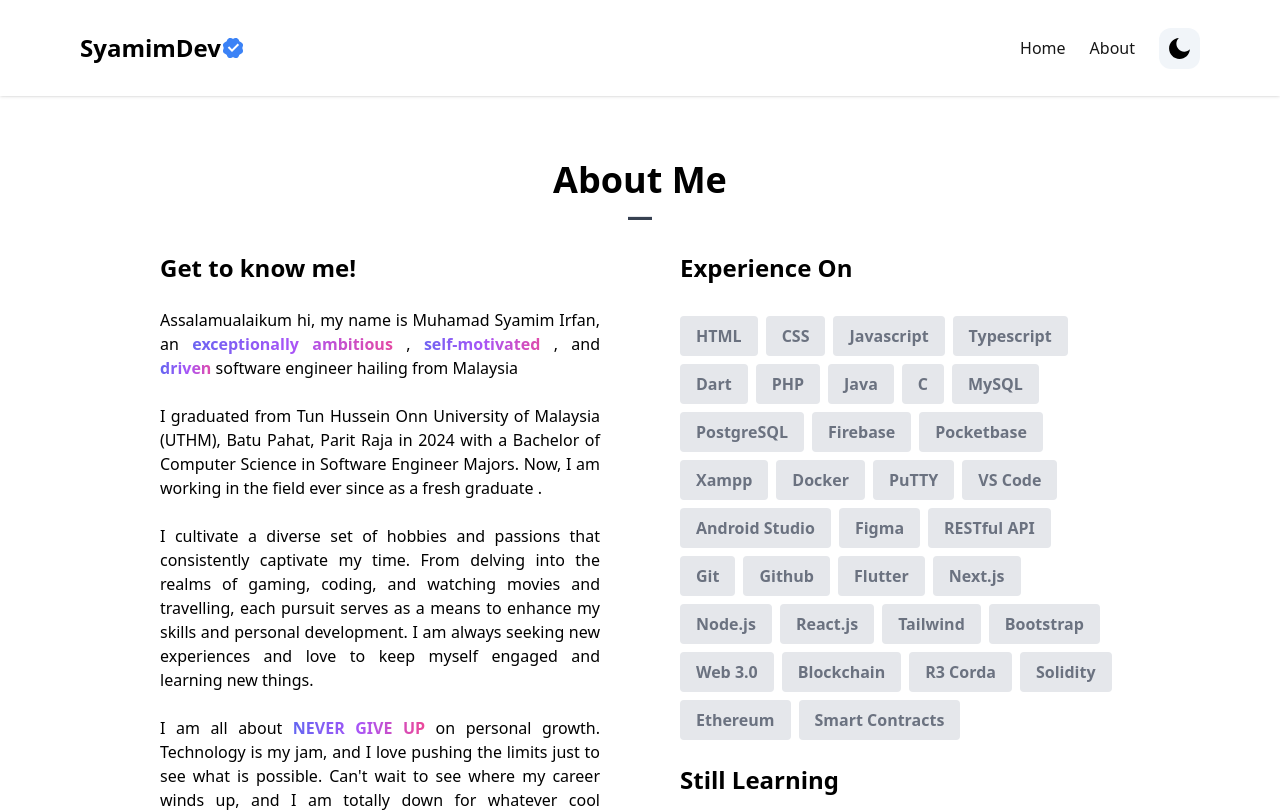
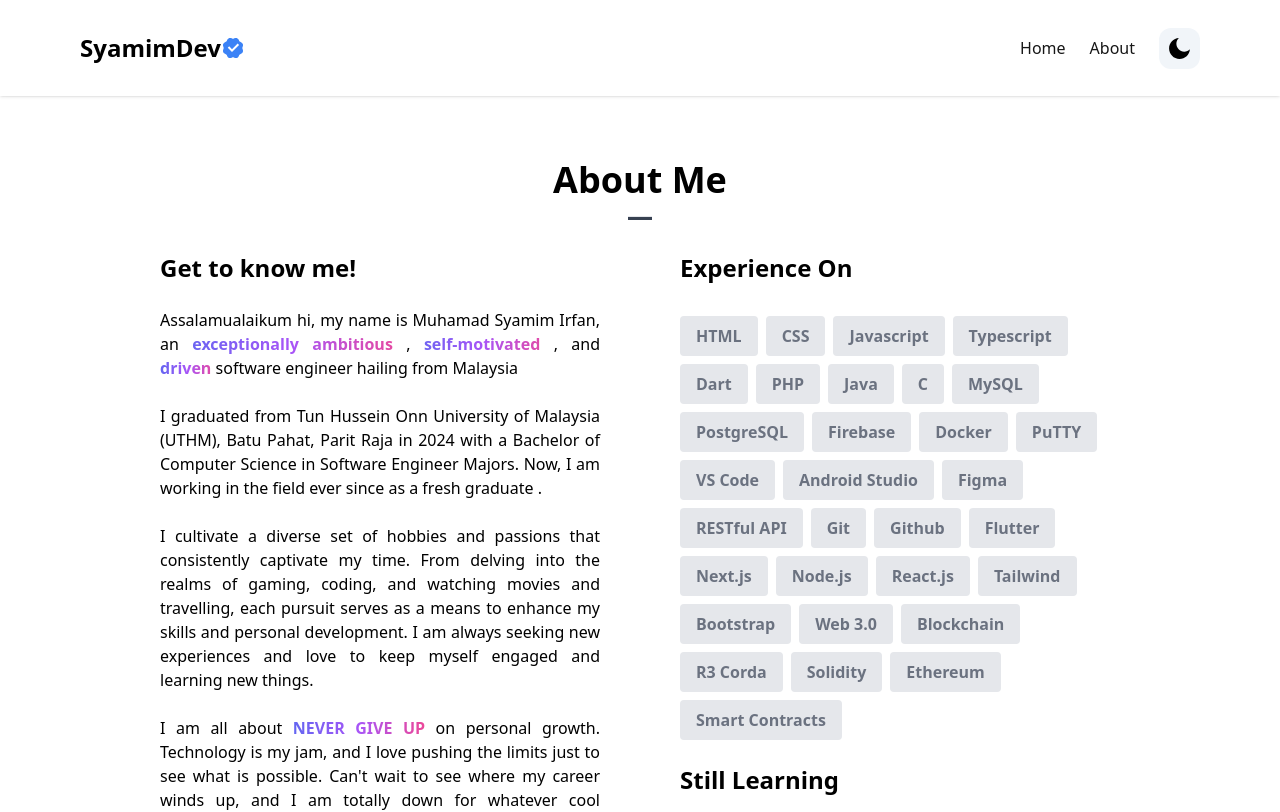
Before and after one commit to syamimirfan/syamimdev, a Next.js app: page /AboutSection in a window 1280 px wide. Shown: the top 812 px of the page. Built offline with nearby package versions, Linux system fonts and the light colour scheme.

Commit message:
new resume and remove PPT Interview

```diff
--- a/app/about/about-section.tsx
+++ b/app/about/about-section.tsx
@@ -1,42 +1,40 @@
-import React from 'react'
-import Link from 'next/link'
-import Image from 'next/image'
+import React from "react";
+import Link from "next/link";
+import Image from "next/image";
 
 const experiences = [
-    { experience : "HTML" },
-    { experience : "CSS" },
-    { experience : "Javascript" },
-    { experience : "Typescript" },
-    { experience : "Dart" },
-    { experience : "PHP" },
-    { experience : "Java" },
-    { experience : "C" },
-    { experience : "MySQL" },
-    { experience : "PostgreSQL" },
-    { experience : "Firebase" },
-    { experience : "Pocketbase" },
-    { experience : "Xampp" },
-    { experience : "Docker" },
-    { experience : "PuTTY" },
-    { experience : "VS Code" },
-    { experience : "Android Studio" },
-    { experience : "Figma" },
-    { experience : "RESTful API" },
-    { experience : "Git" },
-    { experience : "Github" },
-    { experience : "Flutter" },
-    { experience : "Next.js" },
-    { experience : "Node.js" },
-    { experience : "React.js" },
-    { experience : "Tailwind" },
-    { experience : "Bootstrap" },
-    { experience : "Web 3.0" },
-    { experience : "Blockchain" },
-    { experience : "R3 Corda" },
-    { experience : "Solidity" },
-    { experience : "Ethereum" },
-    { experience : "Smart Contracts" },
-]
+  { experience: "HTML" },
+  { experience: "CSS" },
+  { experience: "Javascript" },
+  { experience: "Typescript" },
+  { experience: "Dart" },
+  { experience: "PHP" },
+  { experience: "Java" },
+  { experience: "C" },
+  { experience: "MySQL" },
+  { experience: "PostgreSQL" },
+  { experience: "Firebase" },
+  { experience: "Docker" },
+  { experience: "PuTTY" },
+  { experience: "VS Code" },
+  { experience: "Android Studio" },
+  { experience: "Figma" },
+  { experience: "RESTful API" },
+  { experience: "Git" },
+  { experience: "Github" },
+  { experience: "Flutter" },
+  { experience: "Next.js" },
+  { experience: "Node.js" },
+  { experience: "React.js" },
+  { experience: "Tailwind" },
+  { experience: "Bootstrap" },
+  { experience: "Web 3.0" },
+  { experience: "Blockchain" },
+  { experience: "R3 Corda" },
+  { experience: "Solidity" },
+  { experience: "Ethereum" },
+  { experience: "Smart Contracts" },
+];
 
 const learning = [
   { learning: "C#" },
@@ -58,12 +56,12 @@ const learning = [
   { learning: "AWS" },
   { learning: "Azure" },
   { learning: "DigitalOcean" },
-]
+];
 
 const About_Section = () => {
   return (
     <section id="about">
-        <div className='my-24 pb-12 md:pt-16 md:pb-48'>
+      <div className="my-24 pb-12 md:pt-16 md:pb-48">
         <h1 className="text-center font-bold text-4xl">
           About Me
           <hr className="w-6 h-1 mx-auto my-4 bg-gray-700 dark:bg-white border-0-rounded"></hr>
@@ -74,63 +72,85 @@ const About_Section = () => {
               Get to know me!
             </h1>
             <p className="text-justify">
-                        Assalamualaikum hi, my name is  Muhamad Syamim Irfan, an{""}
-                        <span className="font-bold text-transparent bg-clip-text bg-gradient-to-r from-indigo-500 via-purple-500 to-pink-500"> {"exceptionally ambitious"} </span>,
-                        <span className="font-bold text-transparent bg-clip-text bg-gradient-to-r from-indigo-500 via-purple-500 to-pink-500"> {"self-motivated"} </span>, and
-                        <span className="font-bold text-transparent bg-clip-text bg-gradient-to-r from-indigo-500 via-purple-500 to-pink-500"> {"driven"} </span>
+              Assalamualaikum hi, my name is Muhamad Syamim Irfan, an{""}
+              <span className="font-bold text-transparent bg-clip-text bg-gradient-to-r from-indigo-500 via-purple-500 to-pink-500">
+                {" "}
+                {"exceptionally ambitious"}{" "}
+              </span>
+              ,
+              <span className="font-bold text-transparent bg-clip-text bg-gradient-to-r from-indigo-500 via-purple-500 to-pink-500">
+                {" "}
+                {"self-motivated"}{" "}
+              </span>
+              , and
+              <span className="font-bold text-transparent bg-clip-text bg-gradient-to-r from-indigo-500 via-purple-500 to-pink-500">
+                {" "}
+                {"driven"}{" "}
+              </span>
               software engineer hailing from Malaysia
             </p>
             <br />
             <p className="text-justify">
-                        I graduated from Tun Hussein Onn University of Malaysia {"(UTHM)"}, Batu Pahat,
-                        Parit Raja in 2024 with a Bachelor of Computer Science in Software Engineer Majors.
-                        Now, I am working in the field ever since as a fresh graduate .
+              I graduated from Tun Hussein Onn University of Malaysia {"(UTHM)"}
+              , Batu Pahat, Parit Raja in 2024 with a Bachelor of Computer
+              Science in Software Engineer Majors. Now, I am working in the
+              field ever since as a fresh graduate .
             </p>
             <br />
             <p className="text-justify">
-                        I cultivate a diverse set of hobbies and passions that consistently captivate my time.
-                        From delving into the realms of gaming, coding, and watching movies and travelling,
-                        each pursuit serves as a means to enhance my skills and personal development.
-                        I am always seeking new experiences and love to keep myself
-                        engaged and learning new things.
+              I cultivate a diverse set of hobbies and passions that
+              consistently captivate my time. From delving into the realms of
+              gaming, coding, and watching movies and travelling, each pursuit
+              serves as a means to enhance my skills and personal development. I
+              am always seeking new experiences and love to keep myself engaged
+              and learning new things.
             </p>
             <br />
             <p className="text-justify">
-                      I am all about {" "}
+              I am all about{" "}
               <span className="font-bold text-transparent bg-clip-text bg-gradient-to-r from-indigo-500 via-purple-500 to-pink-500">
                 NEVER GIVE UP
-                      </span>
-                      {" "}
-                      on personal growth.
-                      Technology is my jam, and I love pushing the limits just to see what is possible.
-                      Can{"'"}t wait to see where my career winds up,
-                      and I am totally down for whatever cool opportunities come my way!
+              </span>{" "}
+              on personal growth. Technology is my jam, and I love pushing the
+              limits just to see what is possible. Can{"'"}t wait to see where
+              my career winds up, and I am totally down for whatever cool
+              opportunities come my way!
             </p>
             <br />
             <h1 className=" text-center text-2xl font-bold mb-6 md:text-left">
               Resume
             </h1>
             <Link
-                     href="https://drive.google.com/file/d/1XHb7A56iVJlGRnXRYmY4ZFFSuV7tW5-Z/view?usp=sharing"
+              href="https://drive.google.com/file/d/1p6XFhUO93IHM7T3o4NjYeQG3tIEd2pm8/view?usp=sharing"
               target="_blank"
             >
-                        <Image src="/assets/download-button.png" alt='download-button.png' width={300} height={300} className="mx-auto md:mx-0"/>
+              <Image
+                src="/assets/download-button.png"
+                alt="download-button.png"
+                width={300}
+                height={300}
+                className="mx-auto md:mx-0"
+              />
             </Link>
             <br />
-                     <h1 className="text-center text-2xl font-bold mb-6 md:text-left">
+            {/* <h1 className="text-center text-2xl font-bold mb-6 md:text-left">
               PPT Interview
             </h1>
             <Link
               href="https://drive.google.com/file/d/1psxhMW3esSWBTiHjtbi23rVOJLvgoQRe/view?usp=sharing"
               target="_blank"
             >
-                        <Image src="/assets/download-button.png" alt='download-button.png' width={300} height={300} className="mx-auto md:mx-0"/>
-                    </Link>
+              <Image
+                src="/assets/download-button.png"
+                alt="download-button.png"
+                width={300}
+                height={300}
+                className="mx-auto md:mx-0"
+              />
+            </Link> */}
           </div>
           <div className="text-center md:w-1/2 md:text-left">
-                    <div className="text-2xl font-bold mb-6">
-                        Experience On
-                    </div>
+            <div className="text-2xl font-bold mb-6">Experience On</div>
             <div className="flex flex-wrap flex-row justify-center z-10 md:justify-start">
               {experiences.map((item, idx) => {
                 return (
@@ -140,12 +160,10 @@ const About_Section = () => {
                   >
                     {item.experience}
                   </p>
-                            )
+                );
               })}
             </div>
-                    <div className="text-2xl font-bold mt-6 mb-6">
-                        Still Learning
-                    </div>
+            <div className="text-2xl font-bold mt-6 mb-6">Still Learning</div>
             <div className="flex flex-wrap flex-row justify-center z-10 md:justify-start">
               {learning.map((item, idx) => {
                 return (
@@ -155,14 +173,14 @@ const About_Section = () => {
                   >
                     {item.learning}
                   </p>
-                            )
+                );
               })}
             </div>
           </div>
         </div>
       </div>
     </section>
-  )
-}
+  );
+};
 
-export default About_Section
+export default About_Section;
```
Lines whose indentation alone changed are shown as unchanged.
